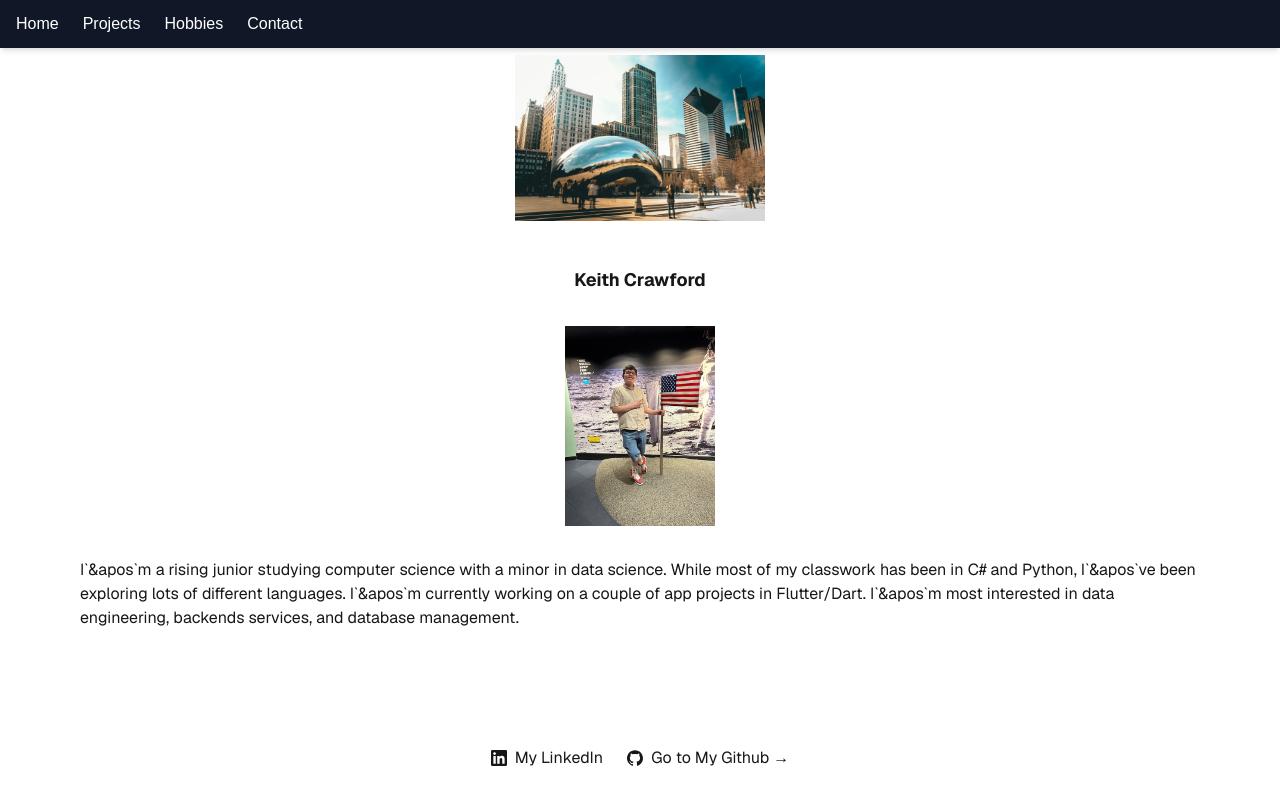
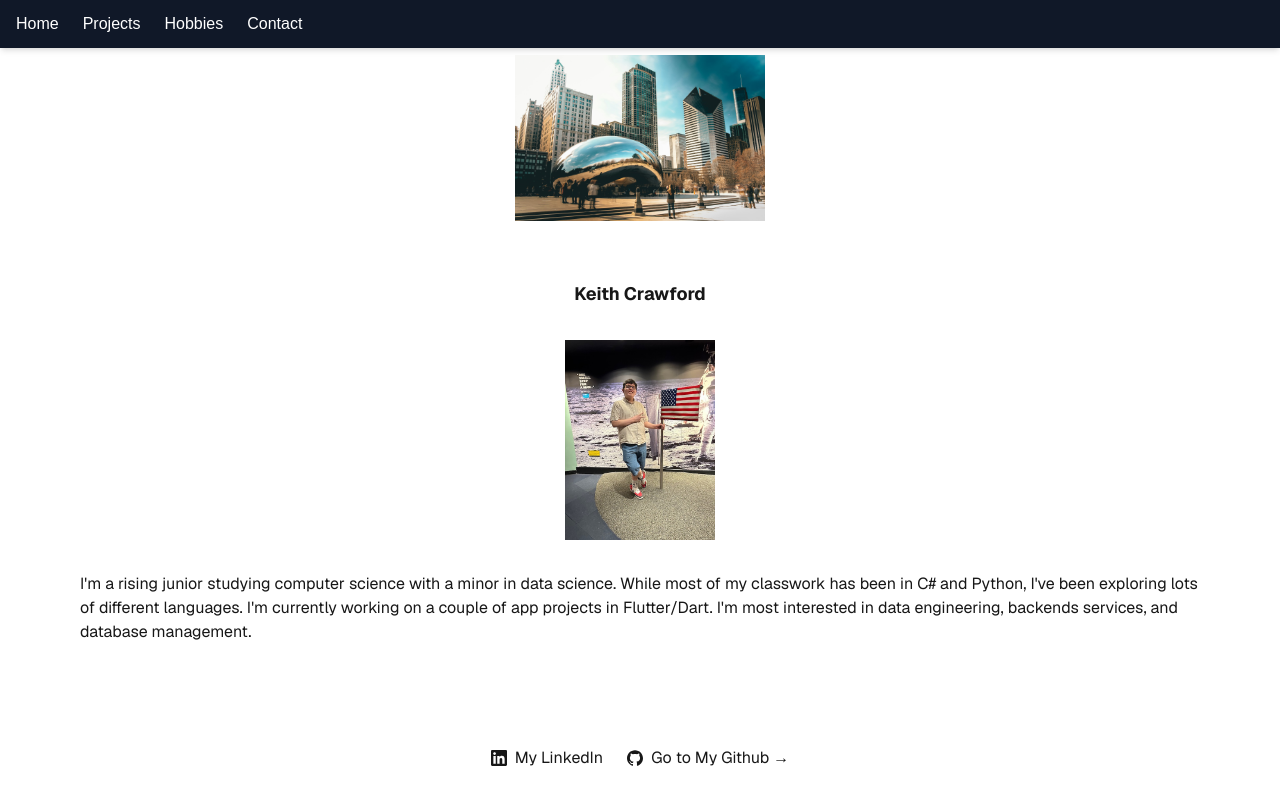
Before and after one commit to crawfordk99/discover-keith, a Next.js app in the folder discover_keith/: page / in a window 1280 px wide. Shown: the top 804 px of the page. Built offline with nearby package versions, Linux system fonts and the light colour scheme.

Commit message:
Fixing presentation

```diff
--- a/discover_keith/src/app/contact/page.js
+++ b/discover_keith/src/app/contact/page.js
@@ -1,8 +1,6 @@
 'use client'
 
 import { useState } from 'react';
-
-
 
 
 export default function Contact() {
@@ -64,7 +62,7 @@ const handleSubmit = async (e) => { //: FormEvent<HTMLFormElement>
   return (
     <form
             onSubmit={handleSubmit}
-            className="items-center justify-center max-w-m mx-auto border-none p-0"
+            className="flex flex-center items-center justify-center max-w-s mx-auto border-none"
             data-aos="fade-down"
           >
             <input
@@ -73,7 +71,7 @@ const handleSubmit = async (e) => { //: FormEvent<HTMLFormElement>
               placeholder="your-email@mail.com"
               value={formData.email}
               onChange={handleChange}
-              className="flex flex-center justify-center items-center text-background w-m p-2 mb-4 border border-gray-300 rounded"
+              className="flex flex-center justify-center items-center text-background w-m p-2 mb-4 border border-gray-300 rounded mx-auto"
               required
             />
             <textarea
@@ -83,7 +81,7 @@ const handleSubmit = async (e) => { //: FormEvent<HTMLFormElement>
               placeholder="...type your message"
               value={formData.message}
               onChange={handleChange}
-              className="items-center justify-center text-background w-l p-2 mb-4 border border-gray-300 rounded"
+              className="items-center justify-center text-background w-l p-2 mb-4 border border-gray-300 rounded mx-auto"
               required
             />
             <button
--- a/discover_keith/src/app/page.js
+++ b/discover_keith/src/app/page.js
@@ -14,7 +14,7 @@ export default function Home() {
         />
       </header>
       <main className="flex flex-col gap-[32px] row-start-2 items-center">
-        <h1 className = "text-lg font-bold">Keith Crawford</h1>
+        <h1 className = "pt-7 m-auto text-lg font-bold">Keith Crawford</h1>
         <div>
           <Image
             className = "mx-auto"
@@ -26,9 +26,9 @@ export default function Home() {
         </div>
         <div>
           <p>
-            I`&apos`m a rising junior studying computer science with a minor in data science. While most
-            of my classwork has been in C# and Python, I`&apos`ve been exploring lots of different languages.
-            I`&apos`m currently working on a couple of app projects in Flutter/Dart. I`&apos`m most interested in
+            I'm a rising junior studying computer science with a minor in data science. While most
+            of my classwork has been in C# and Python, I've been exploring lots of different languages.
+            I'm currently working on a couple of app projects in Flutter/Dart. I'm most interested in
             data engineering, backends services, and database management.
           </p>
         </div>
--- a/discover_keith/src/app/projects/projectdesc.js
+++ b/discover_keith/src/app/projects/projectdesc.js
@@ -8,12 +8,17 @@ import { SiGithub } from "react-icons/si";
 // But I did this to get practice with importing/exporting, and using components
 const ProjectDescription = ({title, description, link, skills}) => {
     return (
-        <div className = "max-w-sm mx-auto">
-            <h1>{title}</h1>
-            <p>{description}</p>
-            <SiGithub/>
-            <a href = {link}> Project Link</a>
-            <p>{skills}</p>
+        <div className = "p-2 max-w-sm mx-auto">
+            <h1 className="font-bold p-1">{title}</h1>
+            <p className = "p-1">{description}</p>
+            <a href = {link} className="pb-1"> <SiGithub/>  Project Link</a>
+            <ul className="flex space-x-2">
+            {skills.map((item, index) => (
+                <li key={index} className="text-lg text-gray-700">
+                {item}
+                </li>
+            ))}
+            </ul>
         </div>
     );
 };
```
